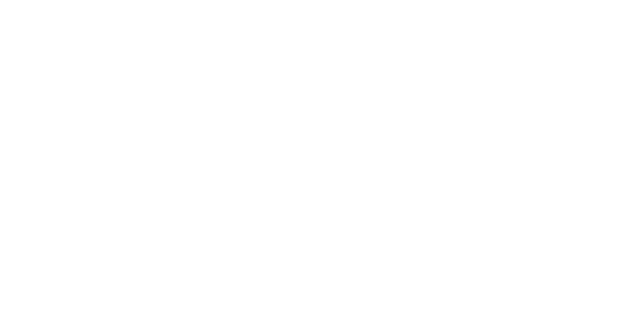
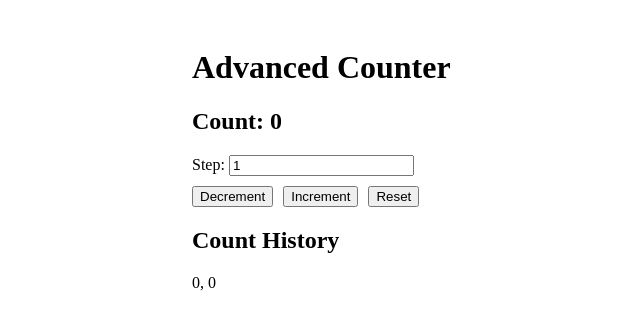
Before and after one commit to VidhyaDivakar/ReactCounter, a React (Vite) app: page / in a window 1280 px wide. Shown: the top 330 px of the page, without its empty margins (223-863 px from the left). Built offline with nearby package versions, Linux system fonts and the light colour scheme.

Commit message:
Added read.me and screenshot

```diff
--- a/src/App.tsx
+++ b/src/App.tsx
@@ -1,13 +1,14 @@
 import { useState } from 'react'
 
 import './App.css'
+import { AdvancedCounter } from './components/AdvancedCounters'
 
 function App() {
   const [count, setCount] = useState(0)
 
   return (
     <>
-
+   <AdvancedCounter/>
     </>
   )
 }
--- a/src/components/AdvancedCounters.tsx
+++ b/src/components/AdvancedCounters.tsx
@@ -14,13 +14,13 @@
     // Declaring state variables (react hooks) as the const
     const [step, setStep] = useState<number>(1);
     const [history, setHistory] = useState<number[]>([]);
-
+  console.log("Declaring state variables")
     // To track the history
     //Run this code after render, but only when something changes. prev is callback form, upends at the end of array”
 
     useEffect(() => {
         setHistory(prev => [...prev, count]);
-
+          console.log("Count History");
     }, [count]);
 
     // Auto saving the count history
@@ -49,10 +49,12 @@
     //Increment and Decrement handlers
     const handleIncrement = () => {
         setCount(prev => prev + step);
+          console.log("Incrementing")
     };
 
     const handleDecrement = () => {
         setCount(prev => prev - step);
+         console.log("Decrementing")
     };
     const handleReset = () => {
         setCount(0);
```
Also changed, not shown: src/components/image/ReactCounter.jpg (added), 1 other file (tests, documents, lock files or other folders).
